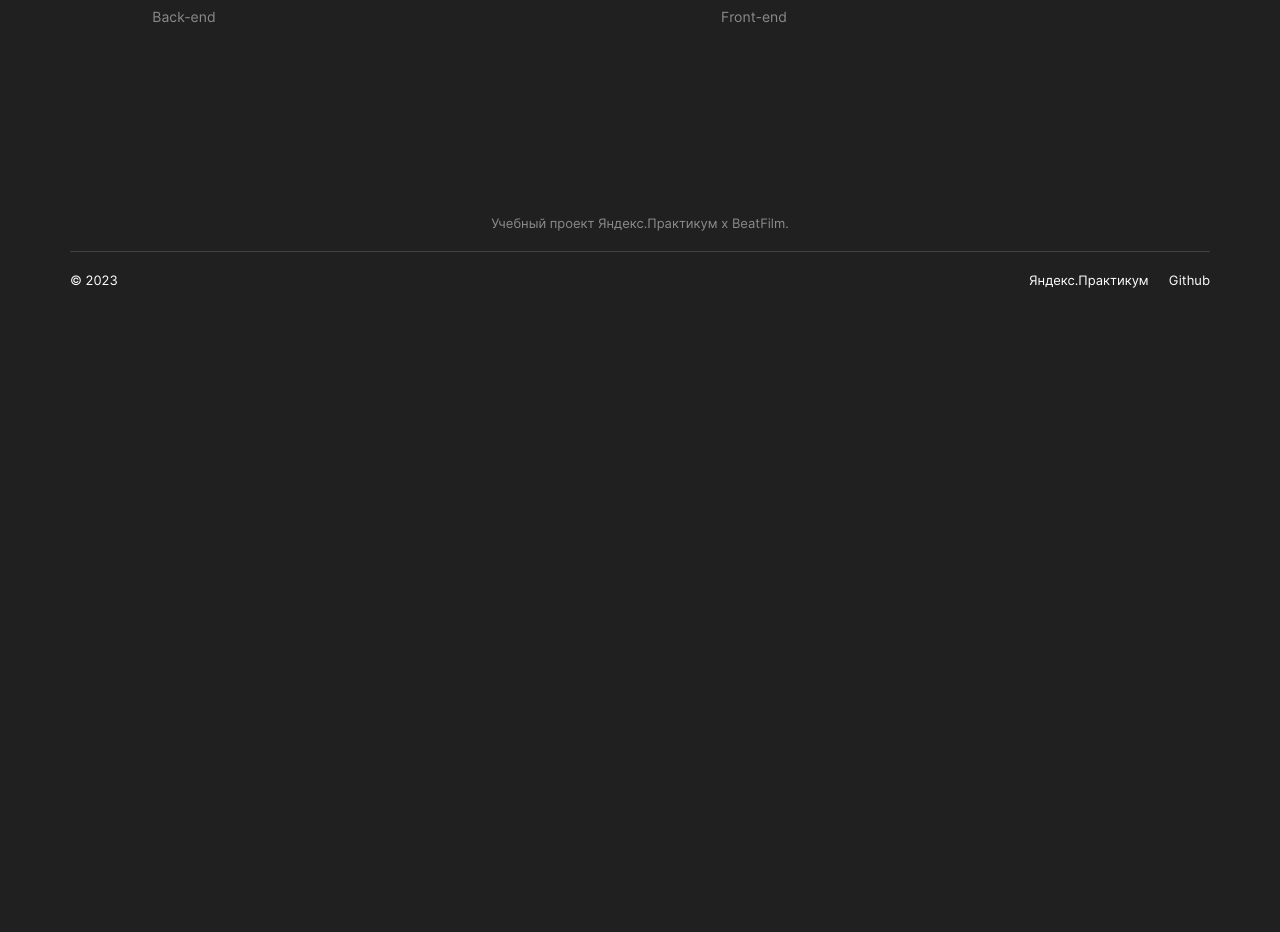
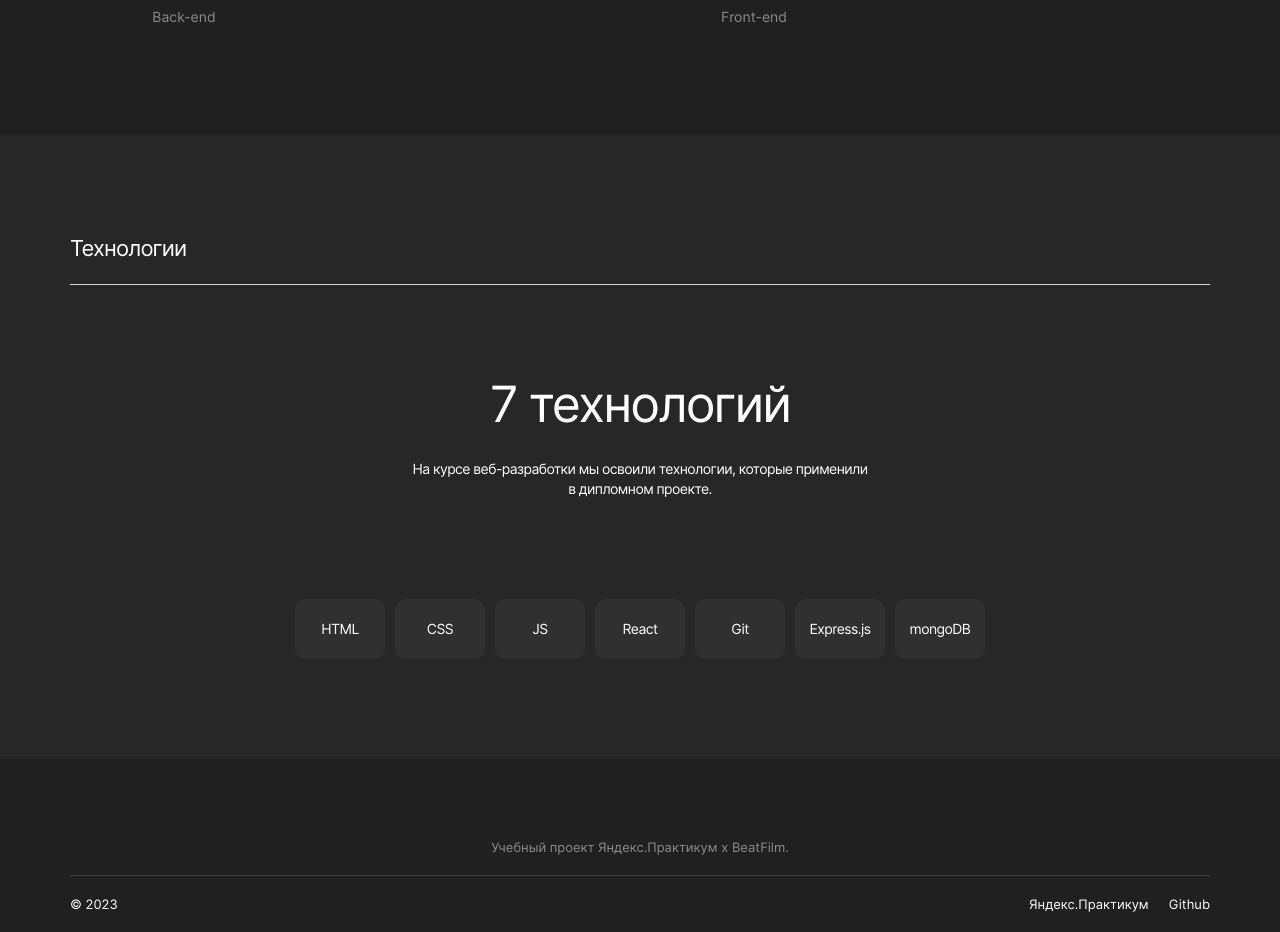
Before and after one commit to Sattturday/movies-explorer-frontend, a React (Create React App) app: page / in a window 1280 px wide. Shown: the part 1060-1992 px from the top of the page. Before the commit the page ends 1368 px from the top, so only its background shows below. Built offline with nearby package versions, Linux system fonts and the light colour scheme.

Commit message:
style: add Techs

```diff
--- a/src/components/App/App.js
+++ b/src/components/App/App.js
@@ -12,7 +12,7 @@ import NotFound from '../NotFound/NotFound';
 import Header from '../common/Header/Header';
 
 function App() {
-  const [loggedIn, setLoggedIn] = useState(true);
+  const [loggedIn, setLoggedIn] = useState(false);
   const [menuOpen, setMenuOpen] = useState(false);
 
   function handleBurgerClick() {
--- a/src/components/landing/AboutProject/AboutProject.scss
+++ b/src/components/landing/AboutProject/AboutProject.scss
@@ -1,6 +1,5 @@
 @import '../../../styles/abstract/constants.scss';
 @import '../../../styles/abstract/mixins.scss';
-@import '../../../styles/abstract/placeholders.scss';
 
 .about-project {
   padding-top: 11rem;
--- a/src/components/landing/Main/Main.js
+++ b/src/components/landing/Main/Main.js
@@ -3,6 +3,7 @@ import Promo from '../Promo/Promo';
 import Footer from '../../common/Footer/Footer';
 import Header from '../../common/Header/Header';
 import AboutProject from '../AboutProject/AboutProject';
+import Techs from '../Techs/Techs';
 
 function Main({onBurgerClick}) {
   return (
@@ -11,6 +12,7 @@ function Main({onBurgerClick}) {
       <main>
         <Promo />
         <AboutProject />
+        <Techs />
       </main>
       <Footer />
     </>
--- /dev/null
+++ b/src/components/landing/Techs/Techs.js
@@ -0,0 +1,39 @@
+import './Techs.scss';
+
+function Techs() {
+  return (
+    <section className="techs">
+      <div className="wrapper wrapper_main">
+        <h2 className="techs__title">Технологии</h2>
+        <p className="techs__subtitle">7 технологий</p>
+        <p className="techs__paragraph">На курсе веб-разработки мы освоили
+        технологии, которые применили в дипломном проекте.</p>
+        <ul className="techs__list">
+          <li className="techs__item">
+            <p className="techs__tech">HTML</p>
+          </li>
+          <li className="techs__item">
+            <p className="techs__tech">CSS</p>
+          </li>
+          <li className="techs__item">
+            <p className="techs__tech">JS</p>
+          </li>
+          <li className="techs__item">
+            <p className="techs__tech">React</p>
+          </li>
+          <li className="techs__item">
+            <p className="techs__tech">Git</p>
+          </li>
+          <li className="techs__item">
+            <p className="techs__tech">Express.js</p>
+          </li>
+          <li className="techs__item">
+            <p className="techs__tech">mongoDB</p>
+          </li>
+        </ul>
+      </div>
+    </section>
+  );
+}
+
+export default Techs;
--- /dev/null
+++ b/src/components/landing/Techs/Techs.scss
@@ -0,0 +1,115 @@
+@import '../../../styles/abstract/constants.scss';
+@import '../../../styles/abstract/mixins.scss';
+
+.techs {
+  padding-top: 10rem;
+  background-color: $color-dark-m;
+
+  @include media-small {
+    padding-top: 9rem;
+  }
+
+  @include media-mobile {
+    padding-top: 7.1rem;
+  }
+}
+
+.techs__title {
+  @include section-title;
+}
+
+.techs__subtitle {
+  margin: 0;
+  padding-top: 9rem;
+  text-align: center;
+  font-size: 5rem;
+  font-weight: 400;
+  line-height: 1.16;
+  letter-spacing: -2px;
+
+  @include media-small {
+    padding-top: 8rem;
+  }
+
+  @include media-mobile {
+    padding-top: 6rem;
+    font-size: 3rem;
+    line-height: normal;
+    letter-spacing: -1.2px;
+  }
+}
+
+.techs__paragraph {
+  margin: 0 auto;
+  padding-top: 2.6rem;
+  max-width: 46rem;
+  text-align: center;
+  font-size: 1.4rem;
+  font-weight: 400;
+  line-height: 1.42;
+  letter-spacing: -0.56px;
+
+  @include media-small {
+    padding-top: 2.2rem;
+    font-size: 1.2rem;
+    line-height: 1.5;
+    letter-spacing: -0.48px;
+  }
+
+  @include media-mobile {
+    padding-top: 2.4rem;
+    font-size: 1.1rem;
+    line-height: 1.45;
+    letter-spacing: -0.45px;
+  }
+}
+
+.techs__list {
+  @include list;
+  margin: auto;
+  padding: 10rem 0;
+  max-width: 69rem;
+  display: flex;
+  flex-wrap: wrap;
+  gap: 1rem;
+
+  @include media-small {
+    padding: 8.3rem 0 9rem;
+    max-width: 97.1%;
+    justify-content: center;
+  }
+
+  @include media-mobile {
+    padding: 5rem 0 7rem;
+    max-width: 17.8rem;
+    justify-content: flex-start;
+  }
+}
+
+.techs__item {
+  width: 9rem;
+  height: 6rem;
+  display: flex;
+  align-items: center;
+  justify-content: center;
+  background-color: $color-dark-s;
+  border-radius: 1rem;
+
+  @include media-small {
+    width: 8.4rem;
+    height: 5.7rem;
+  }
+}
+
+.techs__tech {
+  margin: 0;
+  font-size: 1.4rem;
+  font-weight: 400;
+  line-height: normal;
+  letter-spacing: -0.56px;
+
+  @include media-small {
+    font-size: 1.2rem;
+    letter-spacing: -0.48px;
+  }
+}
```
